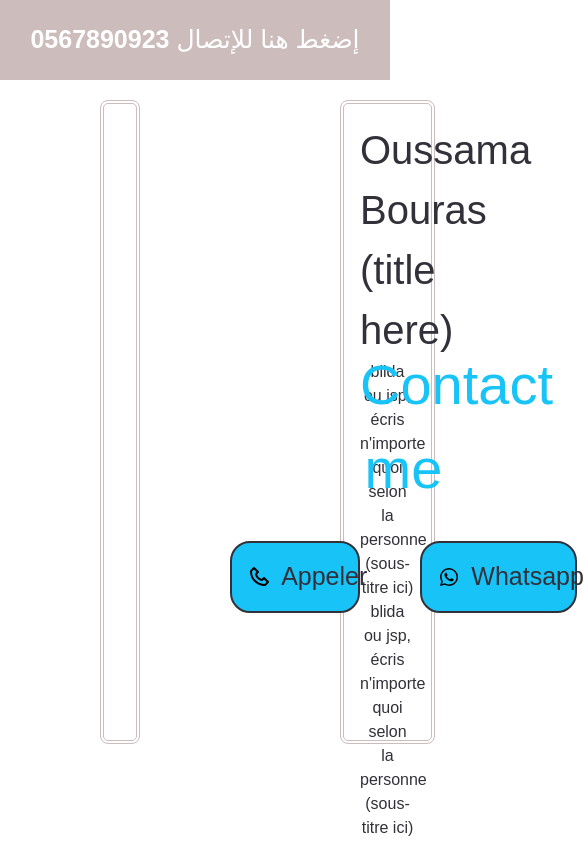
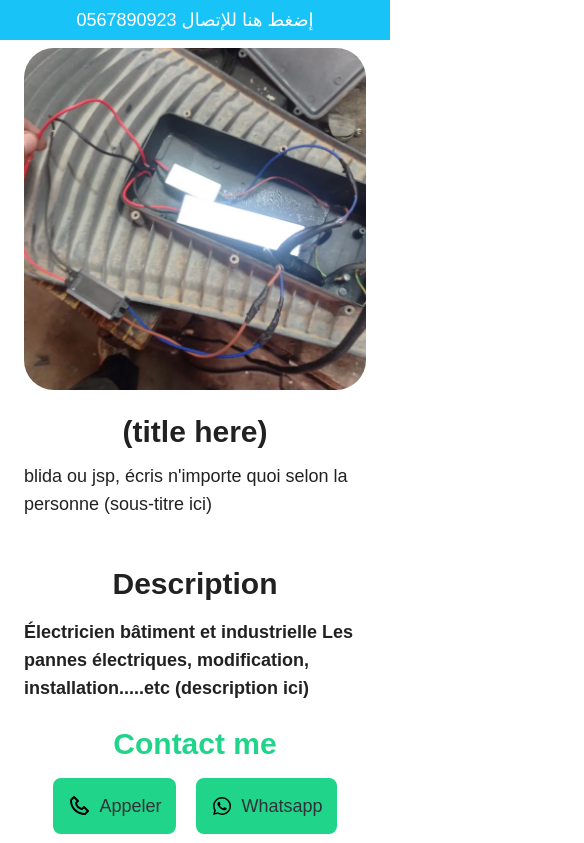
Before and after one commit to chemsodev/landing-page-template, a React (Vite) app: page / in a window 390 px wide. Shown: the top 843 px of the page, 584 px wide, since content can reach past the window. Built offline with nearby package versions, Linux system fonts and the light colour scheme.

Commit message:
made the carousel responsive and styled it

```diff
--- a/src/components/Contact.jsx
+++ b/src/components/Contact.jsx
@@ -3,14 +3,14 @@ import { FontAwesomeIcon } from '@fortawesome/react-fontawesome'
 function Contact (){
 
     return(
-        <div className="contact">
-            <h1 className='text-blue'>Contact me</h1>
-            <div className='buttons'>
+        <div className="contact text-center lg:absolute lg:bottom-0 lg:left-0 lg:right-0  mb-5">
+            <h1 className='text-green text-3xl font-bold mt-6 lg:text-[60px]'>Contact me</h1>
+            <div className='buttons flex justify-center mt-4 gap-5 lg:mt-12'>
                 <a href="tel:+213541520675">
-                <button className='bg-blue  text-black border-2 border-black '><img src="src/assets/phone-regular-24.png"/>Appeler</button>
+                <button className='bg-green  text-black border-2 border-green rounded-lg flex gap-2 items-center p-3 text-lg lg:text-3xl'><img src="src/assets/phone-regular-24.png"/>Appeler</button>
                 </a>
                 <a href="https://wa.me/2130551063100">
-                <button className='bg-blue  text-black border-2 border-black '><img src="src/assets/whatsapp-logo-24.png"/>Whatsapp</button>
+                <button className='bg-green  text-black border-2 border-green rounded-lg flex gap-2 items-center p-3 text-lg lg:text-3xl'><img src="src/assets/whatsapp-logo-24.png"/>Whatsapp</button>
                 </a>
             </div>
         </div>
--- a/src/components/Header.jsx
+++ b/src/components/Header.jsx
@@ -2,8 +2,8 @@
 function Header (){
 
     return(
-        <header className="bg-gray flex items-center justify-center">
-            <p><a href="tel:+213541520675" className="text-white">0567890923 إضغط هنا للإتصال</a></p>
+        <header className="bg-blue fixed z-10 flex items-center justify-center w-full text-bold h-10 lg:h-16">
+            <p><a href="tel:+213541520675" className="text-white text-lg lg:text-3xl">0567890923 إضغط هنا للإتصال</a></p>
         </header>
     )
 }
--- a/src/components/carousel.jsx
+++ b/src/components/carousel.jsx
@@ -2,41 +2,32 @@ import Contact from "./Contact";
 
 function Carousel() {
     return (
-        <div className="item text-black">
-            {/* Section image */}
-            <div className="item-img  border-4 border-gray border-double p-4 rounded-lg w-1/2   ">
-                <img src="src/assets/26.webp" alt="Oussama Bouras Image" />
+        <div className=" item grid grid-cols-1 md:grid-cols-2  gap-6 w-full rounded-3xl py-12 px-6  lg:relative lg:h-[100vh] lg:gap-16 lg:p-20 3xl:h-[70vh]">
+            <div className="item-img overflow-hidden">
+                <img src="src/assets/26.webp" alt="Oussama Bouras Image" className="w-full h-full object-cover rounded-[30px] "/>
             </div>
 
-            {/* Section contenu */}
-            <div className="item-content border-4 border-gray border-double p-4 rounded-lg w-1/2 text-center  ">
+            <div className="item-content lg:relative ">
                 <div className="item-desc">
-                    {/* Titre */}
-                    <div className="title">
-                        <h1>Oussama Bouras (title here)</h1>
+                    <div className="title text-3xl mb-3 text-center lg:text-[50px]">
+                        <h1 className="font-bold lg:mt-5">(title here)</h1>
                     </div>
 
-                    {/* Sous-titre */}
-                    <div className="sub-title">
+                    <div className="sub-title mb-12 text-lg lg:text-3xl lg:mt-6">
                         <h4>
-                            blida ou jsp, écris n'importe quoi selon la personne (sous-titre ici)<br />
-                            blida ou jsp, écris n'importe quoi selon la personne (sous-titre ici)<br />
                             blida ou jsp, écris n'importe quoi selon la personne (sous-titre ici)
                         </h4>
                     </div>
 
-                    {/* Description */}
-                    <div className="description">
-                        <p>
-                            Électricien bâtiment et industrielle Les pannes électriques, modification, installation.....etc<br />
-                            Électricien bâtiment et industrielle Les pannes électriques, modification, installation.....etc<br />
-                            (description ici)(description ici)
+                    <div>
+                        <h1 className="font-bold text-3xl text-center mb-4 lg:text-[40px]">Description</h1>
+                        <p className="text-lg font-semibold lg:text-xl">
+                            Électricien bâtiment et industrielle Les pannes électriques, modification, installation.....etc  (description ici)
                         </p>
                     </div>
                 </div>
 
-                {/* Composant Contact */}
-                <div>
+                <div >
                     <Contact />
                 </div>
             </div>
--- a/src/index.css
+++ b/src/index.css
@@ -20,66 +20,7 @@
     margin: 0;
     padding: 0;
   }
-header{
-    position: fixed;
-    width: 100%;
-    display: flex;
-    justify-content: center;
-    font-weight: bold;
-    height: 80px;
-    font-size: 25px;
-    z-index: 1;
-}
+
 header a{
     text-decoration: none;
 }
-.item{
-    display: flex;
-    height: 100vh;
-    padding: 100px;
-    gap: 200px;
-}
-.item-content{
-    position: relative;
-}
-.item-img img{
-    height: 80%;
-    width: 100%;
-}
-.title h1{
-    font-size: 40px;
-}
-.sub-title{
-    font-size: 16px;
-}
-
-
-
-.contact{
-    width: 100%;
-    text-align: center;
-    position: absolute;
-    bottom: 20%;
-}
-.contact h1{
-    font-size: 56px;
-    padding-bottom: 30px;
-}
-.buttons{
-    display: flex;
-    justify-content: center;
-    gap: 60px;
-}
-.contact button{
-    display: flex;
-    gap: 10px;
-    align-items: center;
-    padding: 15px;
-    border-radius: 20px;
-    font-size: 25px;
-
-    cursor: pointer;
-}
-.contact a {
-    text-decoration: none;
-}
--- a/src/main.jsx
+++ b/src/main.jsx
@@ -5,6 +5,7 @@ import Carousel from './components/carousel.jsx'
 import Header from './components/Header.jsx'
 import Gallery from './components/Gallery.jsx'
 import Price from './components/Price.jsx'
+import Contact from './components/Contact.jsx'
 
 createRoot(document.getElementById('root')).render(
   <StrictMode>
--- a/tailwind.config.js
+++ b/tailwind.config.js
@@ -9,7 +9,9 @@ export default {
         'black': '#323039',
         'gray':'#ccbcbc',
         'white':'#ffffff',
-        'blue':'#18C3F8'
+        'blue':'#18C3F8',
+        'green' : '#20d489',
+        'green-act' : '#19b674'
       },
     },
   },
```
